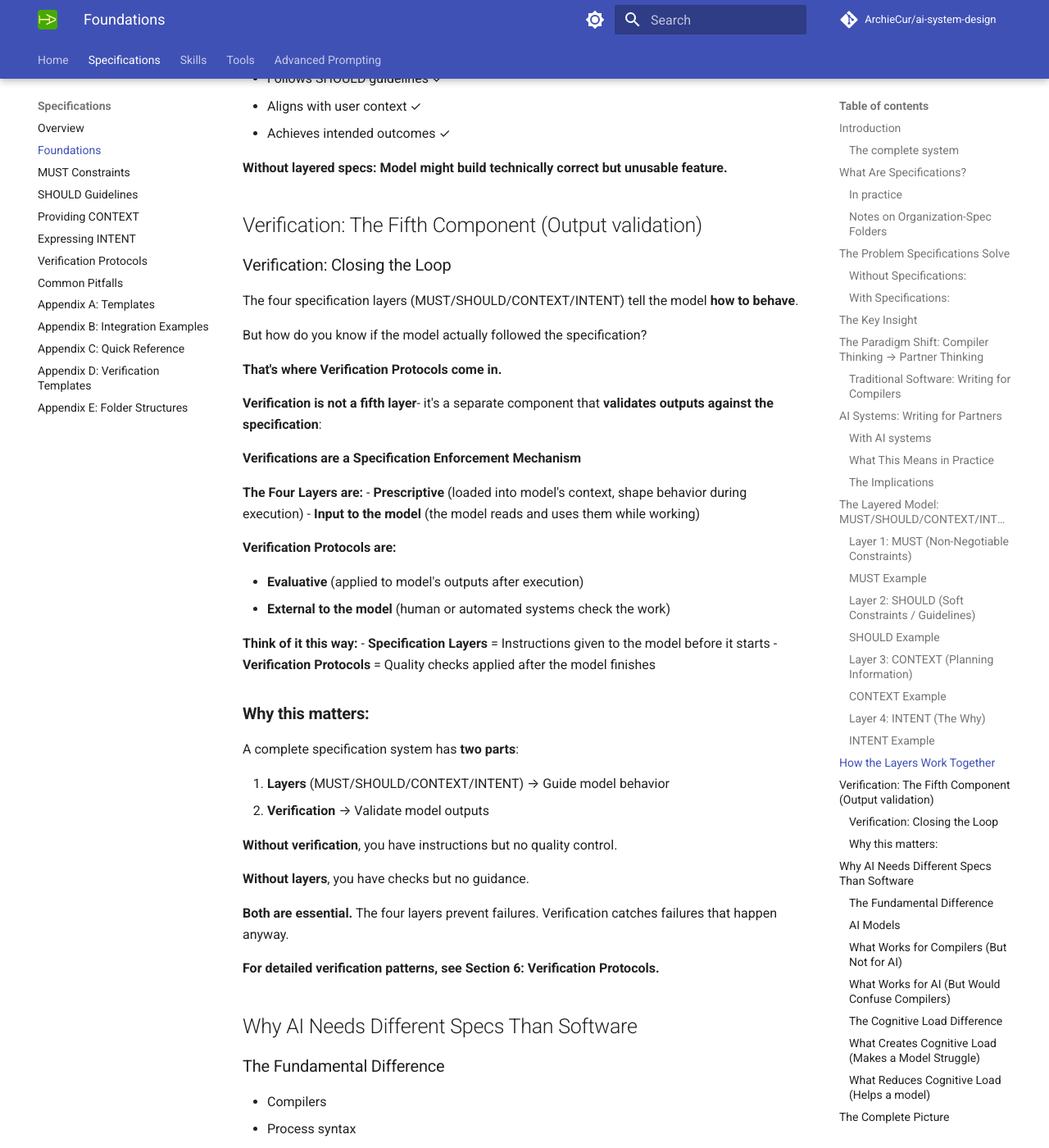
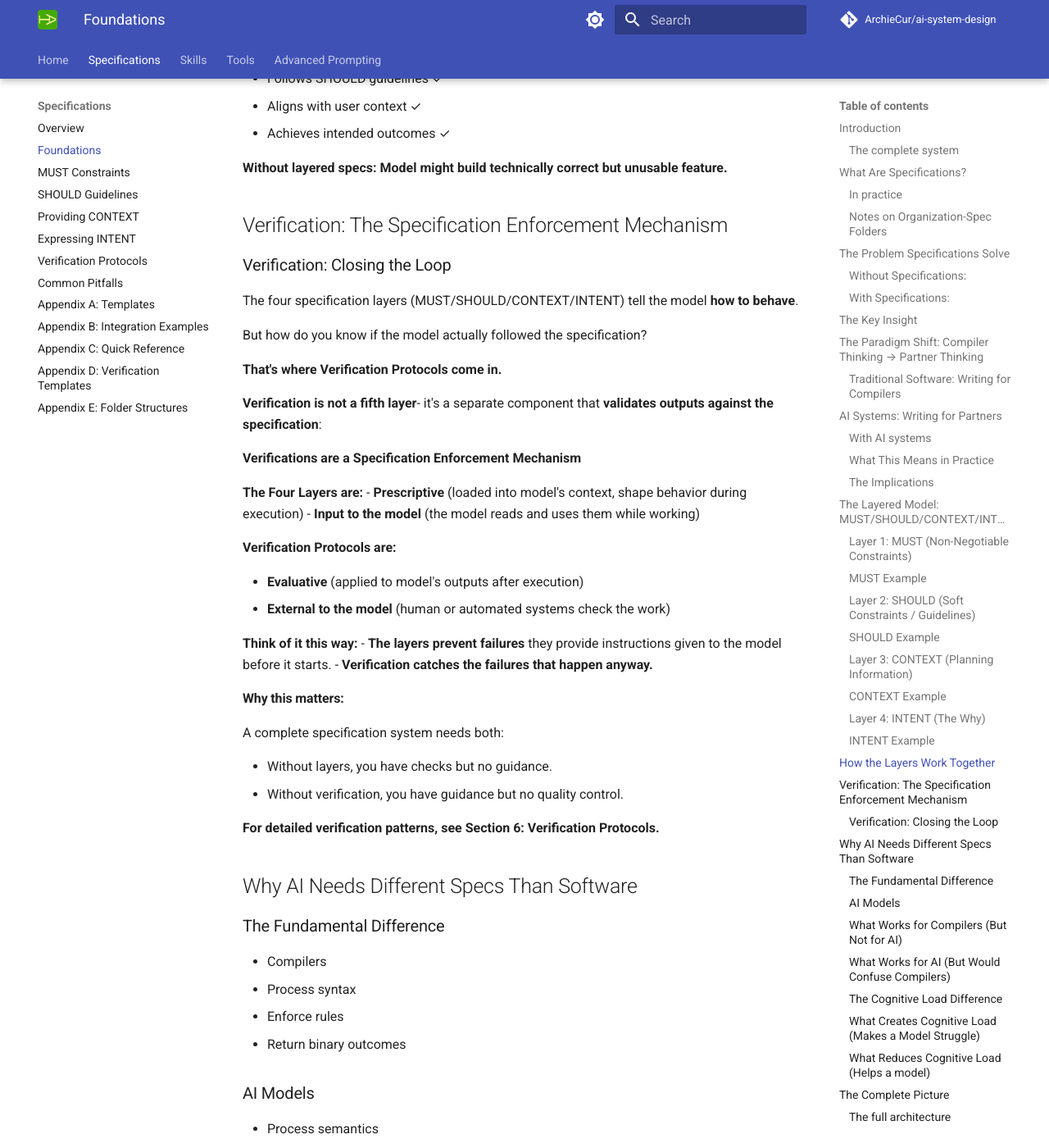
Before and after one commit to ArchieCur/ai-system-design, an MkDocs documentation site: the page built from docs/specifications/Specifications_1_Foundations.md, in a window 1280 px wide and 1400 px high, scrolled down 11051 px. Shown: the whole window at 82% size. Built offline with MkDocs 1.6.1 and Material for MkDocs 9.7.7, drawn with Linux system fonts in a browser that asks for light colours; comment, search, counter and statistics services are not loaded.

Commit message:
Update Specifications_1_Foundations.md

```diff
--- a/docs/specifications/Specifications_1_Foundations.md
+++ b/docs/specifications/Specifications_1_Foundations.md
@@ -454,7 +454,7 @@
 
 **Without layered specs: Model might build technically correct but unusable feature.**
 
-## Verification: The Fifth Component (Output validation)
+## Verification: The Specification Enforcement Mechanism
 
 ### Verification: Closing the Loop
 
@@ -478,21 +478,15 @@
 - **External to the model** (human or automated systems check the work)
 
 **Think of it this way:**
-- **Specification Layers** = Instructions given to the model before it starts
-- **Verification Protocols** = Quality checks applied after the model finishes
+- **The layers prevent failures** they provide instructions given to the model before it starts.
+- **Verification catches the failures that happen anyway.**
 
-### **Why this matters:**
+#### **Why this matters:**
 
-A complete specification system has **two parts**:
+A complete specification system needs both:
 
-1. **Layers** (MUST/SHOULD/CONTEXT/INTENT) → Guide model behavior
-2. **Verification** → Validate model outputs
-
-**Without verification**, you have instructions but no quality control.
-
-**Without layers**, you have checks but no guidance.
-
-**Both are essential.** The four layers prevent failures. Verification catches failures that happen anyway.
+- Without layers, you have checks but no guidance.
+- Without verification, you have guidance but no quality control.
 
 **For detailed verification patterns, see Section 6: Verification Protocols.**
 
```
